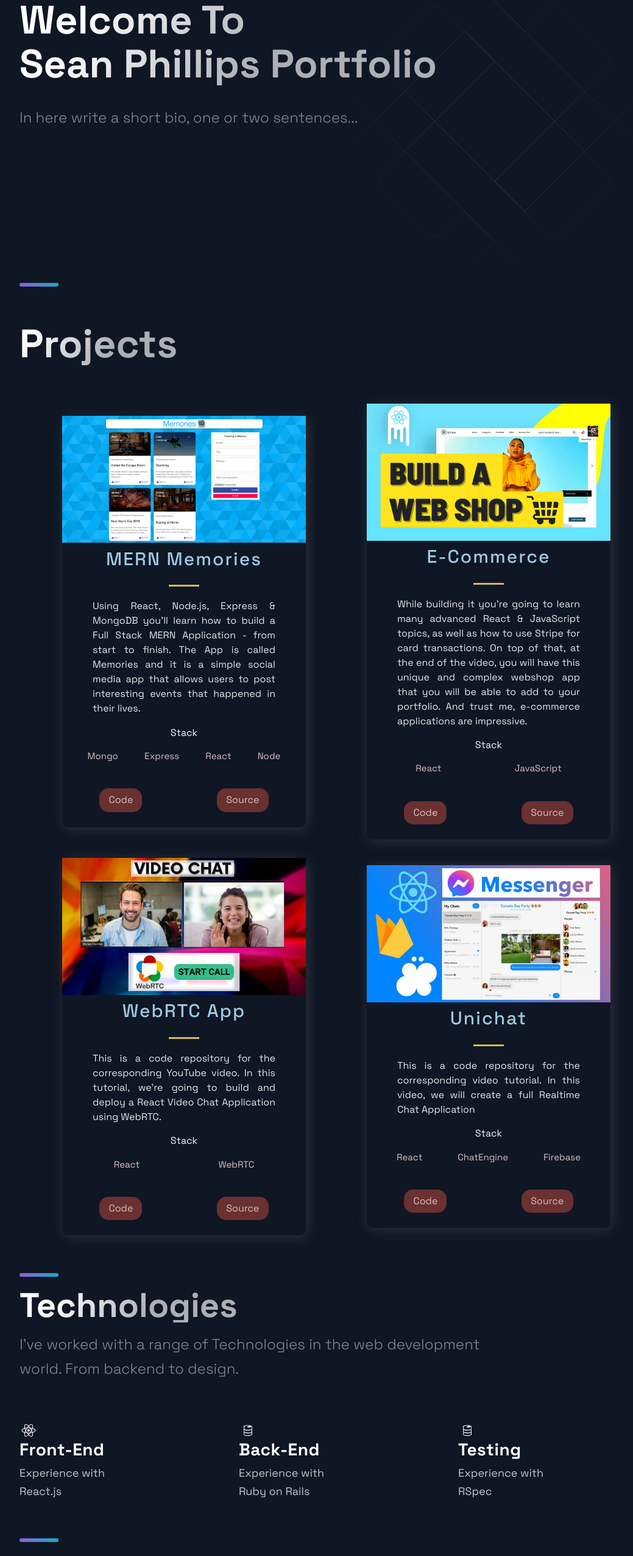
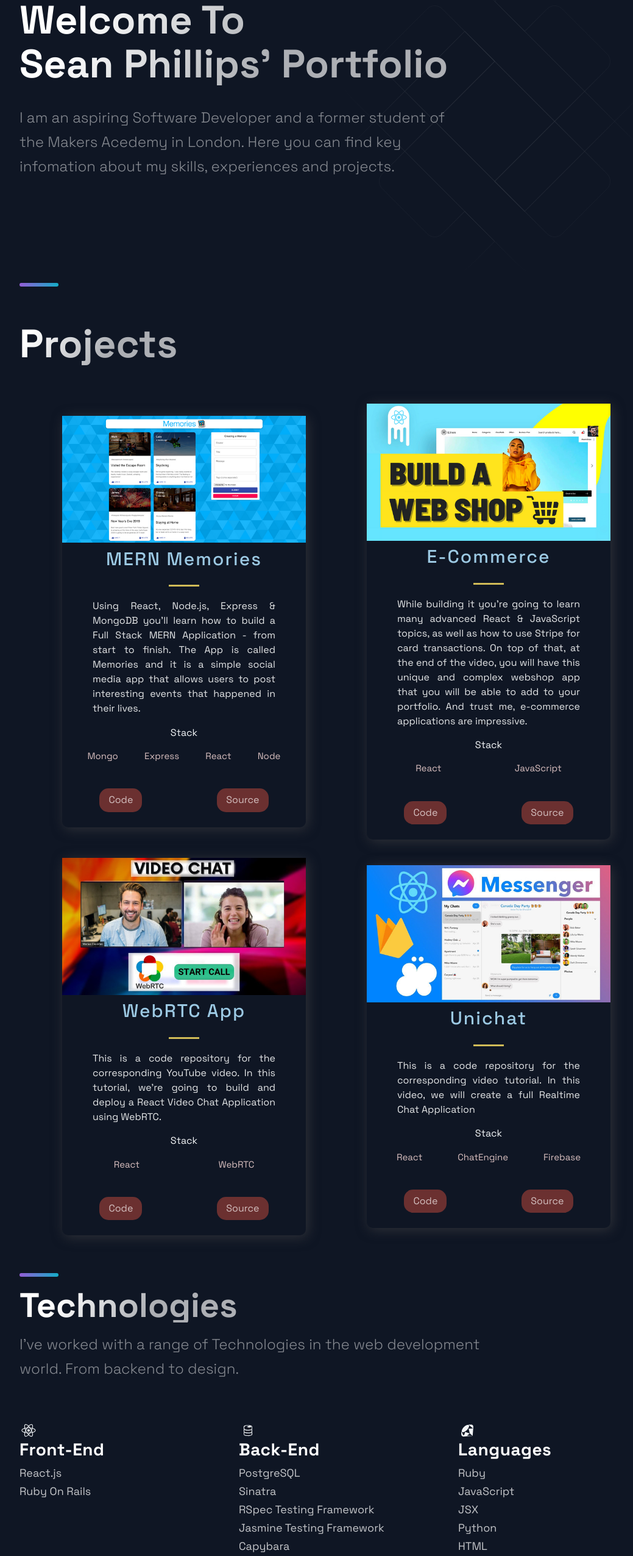
Before and after one commit to SeanEmmers/portfolio, a Next.js app: page / in a window 1280 px wide. Shown: the part 173-2725 px from the top of the page at 61% size, without its empty margins (88-1127 px from the left). Built offline with nearby package versions, Linux system fonts and the light colour scheme.

Commit message:
flavour and icons

```diff
--- a/src/components/Education/Education.js
+++ b/src/components/Education/Education.js
@@ -1,5 +1,7 @@
 import React from 'react';
 import { DiFirebase, DiReact } from 'react-icons/di';
+import { FaUniversity, FaSchool } from 'react-icons/fa';
+import { AiOutlineCode } from 'react-icons/ai';
 import { Section, SectionDivider, SectionText, SectionTitle } from '../../styles/GlobalComponents';
 import { List, ListContainer, ListItem, ListParagraph, ListTitle } from './EducationStyles';
 
@@ -10,7 +12,7 @@ const Education = () => {
       <SectionTitle>Education</SectionTitle>
       <List>
       <ListItem>
-        <DiReact size='3rem' />
+        <AiOutlineCode size='3rem' />
         <ListContainer>
           <ListTitle>Makers Academy <br/> (May 2021 - August 2021)</ListTitle>
           <ListParagraph>
@@ -19,7 +21,7 @@ const Education = () => {
         </ListContainer>
       </ListItem>
       <ListItem>
-        <DiReact size='3rem' />
+        <FaUniversity size='3rem' />
         <ListContainer>
           <ListTitle>Brunel University<br/></ListTitle>
           <ListParagraph>
@@ -28,7 +30,7 @@ const Education = () => {
         </ListContainer>
       </ListItem>
       <ListItem>
-        <DiReact size='3rem' />
+        <FaSchool size='3rem' />
         <ListContainer>
           <ListTitle>A Levels <br/></ListTitle>
           <ListParagraph>
@@ -40,7 +42,7 @@ const Education = () => {
         </ListContainer>
       </ListItem>
       <ListItem>
-        <DiReact size='3rem' />
+        <FaSchool size='3rem' />
         <ListContainer>
           <ListTitle>GCSE's <br/></ListTitle>
           <ListParagraph>
--- a/src/components/Header/Header.js
+++ b/src/components/Header/Header.js
@@ -27,7 +27,7 @@ const Header = () =>  (
       </li>
       <li>
         <Link href = "#about">
-          <NavLink> About</NavLink>
+          <NavLink> Experience</NavLink>
         </Link>
       </li>
       <li>
--- a/src/components/Hero/Hero.js
+++ b/src/components/Hero/Hero.js
@@ -9,10 +9,10 @@ const Hero = () => (
     <LeftSection>
       <SectionTitle main center>
         Welcome To <br/>
-        Sean Phillips Portfolio
+        Sean Phillips' Portfolio
       </SectionTitle>
       <SectionText>
-        In here write a short bio, one or two sentences...
+        I am an aspiring Software Developer and a former student of the Makers Acedemy in London. Here you can find key infomation about my skills, experiences and projects.
       </SectionText>
     </LeftSection>
   </Section>
--- a/src/components/Technologies/Technologies.js
+++ b/src/components/Technologies/Technologies.js
@@ -1,5 +1,5 @@
 import React from 'react';
-import { DiFirebase, DiReact } from 'react-icons/di';
+import { DiFirebase, DiReact, DiRubyRough } from 'react-icons/di';
 import { Section, SectionDivider, SectionText, SectionTitle } from '../../styles/GlobalComponents';
 import { List, ListContainer, ListItem, ListParagraph, ListTitle } from './TechnologiesStyles';
 
@@ -17,8 +17,8 @@ const Technologies = () =>  (
         <ListContainer>
           <ListTitle>Front-End</ListTitle>
           <ListParagraph>
-            Experience with <br/>
-            React.js
+            React.js <br/>
+            Ruby On Rails <br/>
           </ListParagraph>
         </ListContainer>
       </ListItem>
@@ -27,18 +27,26 @@ const Technologies = () =>  (
         <ListContainer>
           <ListTitle>Back-End</ListTitle>
           <ListParagraph>
-            Experience with <br/>
-            Ruby on Rails
+            PostgreSQL<br/>
+            Sinatra <br/>
+            RSpec Testing Framework<br/>
+            Jasmine Testing Framework <br/>
+            Capybara<br/>
           </ListParagraph>
         </ListContainer>
       </ListItem>
       <ListItem>
-        <DiFirebase size='3rem' />
+        <DiRubyRough size='3rem' />
         <ListContainer>
-          <ListTitle>Testing</ListTitle>
+          <ListTitle>Languages</ListTitle>
           <ListParagraph>
-            Experience with <br/>
-            RSpec
+            Ruby <br/>
+            JavaScript <br/>
+            JSX <br/>
+            Python <br/>
+            HTML <br/>
+            CSS <br/>
+            SQL
           </ListParagraph>
         </ListContainer>
       </ListItem>
```
